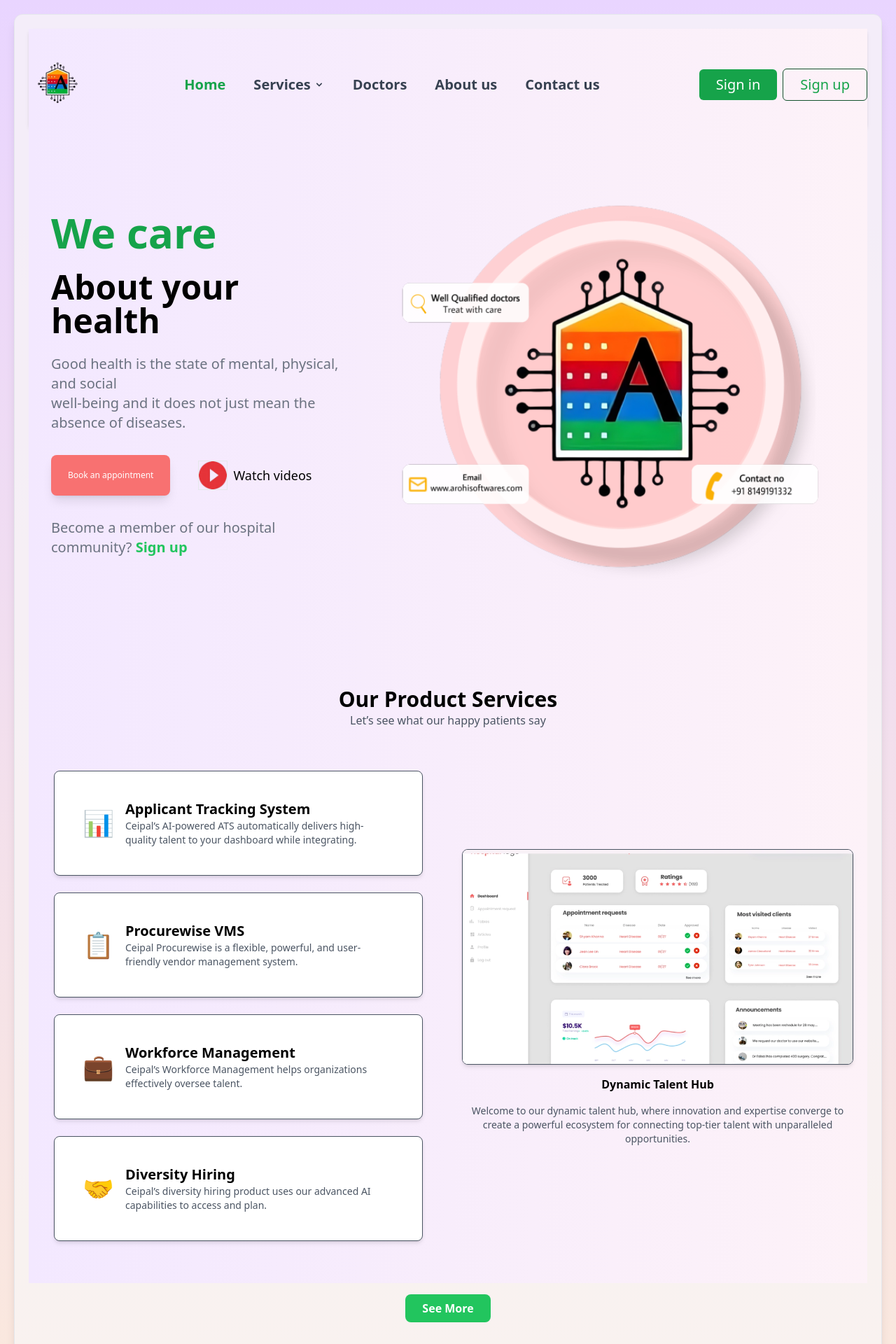
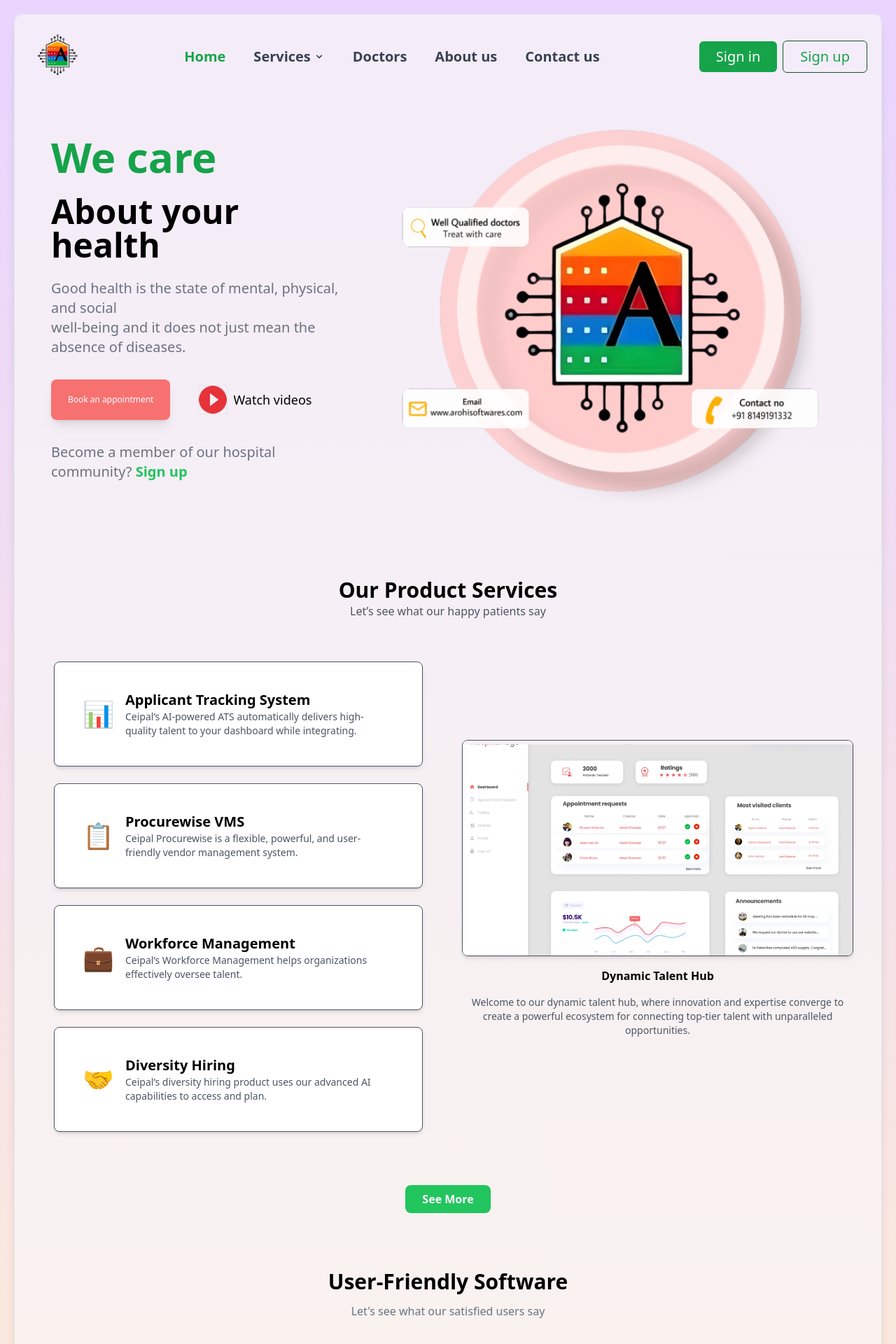
Before and after one commit to sahilspardeshi/hospital-management-system, a React (Vite) app in the folder client/: page / in a window 1280 px wide. Shown: the top 1920 px of the page at 70% size. Built offline with nearby package versions, Linux system fonts and the light colour scheme.

Commit message:
fix background

```diff
--- a/client/src/website/components/HealthcareNav/Healthcare.jsx
+++ b/client/src/website/components/HealthcareNav/Healthcare.jsx
@@ -6,7 +6,6 @@
 
 const HealthCareSection = () => {
   return (
-    <div className="bg-gradient-to-r from-purple-100 to-pink-50 min-h-screen flex flex-col justify-center font-poppins w-full">
       <div className="flex flex-col lg:flex-row items-center justify-between w-full max-w-screen-2xl mx-auto px-8 pt-0 pb-16">
 
         {/* ----------------------- Left Section  ------------------*/}
@@ -52,7 +51,6 @@
           />
         </div>
       </div>
-    </div>
   );
 };
 
--- a/client/src/website/components/Navbar/Nav.jsx
+++ b/client/src/website/components/Navbar/Nav.jsx
@@ -5,7 +5,7 @@
 
 const CustomNavbar = () => {
   return (
-    <nav className="bg-gradient-to-r from-purple-100 to-pink-50 shadow-md pt-10 font-poppins pb-5 w-full">
+
       <div className="container mx-auto flex justify-between items-center">
         <a href="#home" className="flex items-center">
           <img src={Logo} alt="Hospital Logo" className="h-20 w-20" />
@@ -57,7 +57,6 @@
           <button className="border border-green-900 text-green-600 px-6 py-2 rounded-md hover:bg-green-700 text-xl">Sign up</button>
         </div>
       </div>
-    </nav>
   );
 };
 
--- a/client/src/website/components/Services/Service.jsx
+++ b/client/src/website/components/Services/Service.jsx
@@ -6,7 +6,7 @@
 const DynamicTalentHub = () => {
   return (
     <>
-      <div className="bg-gradient-to-r from-purple-100 to-pink-50 flex flex-col items-center justify-center  h-full w-full">
+      <div className="flex flex-col items-center justify-center  h-full w-full">
         <h2 className="text-3xl font-bold text-center">
           Our Product Services
         </h2>
@@ -15,7 +15,7 @@
         </p>
       </div>
 
-      <section className="bg-gradient-to-r from-purple-100 to-pink-50 flex flex-col md:flex-row justify-between items-center py-10">
+      <section className=" flex flex-col md:flex-row justify-between items-center py-10">
         {/* Left Section */}
         <div className="w-full md:w-1/2 px-4">
           {/* Services */}
```
